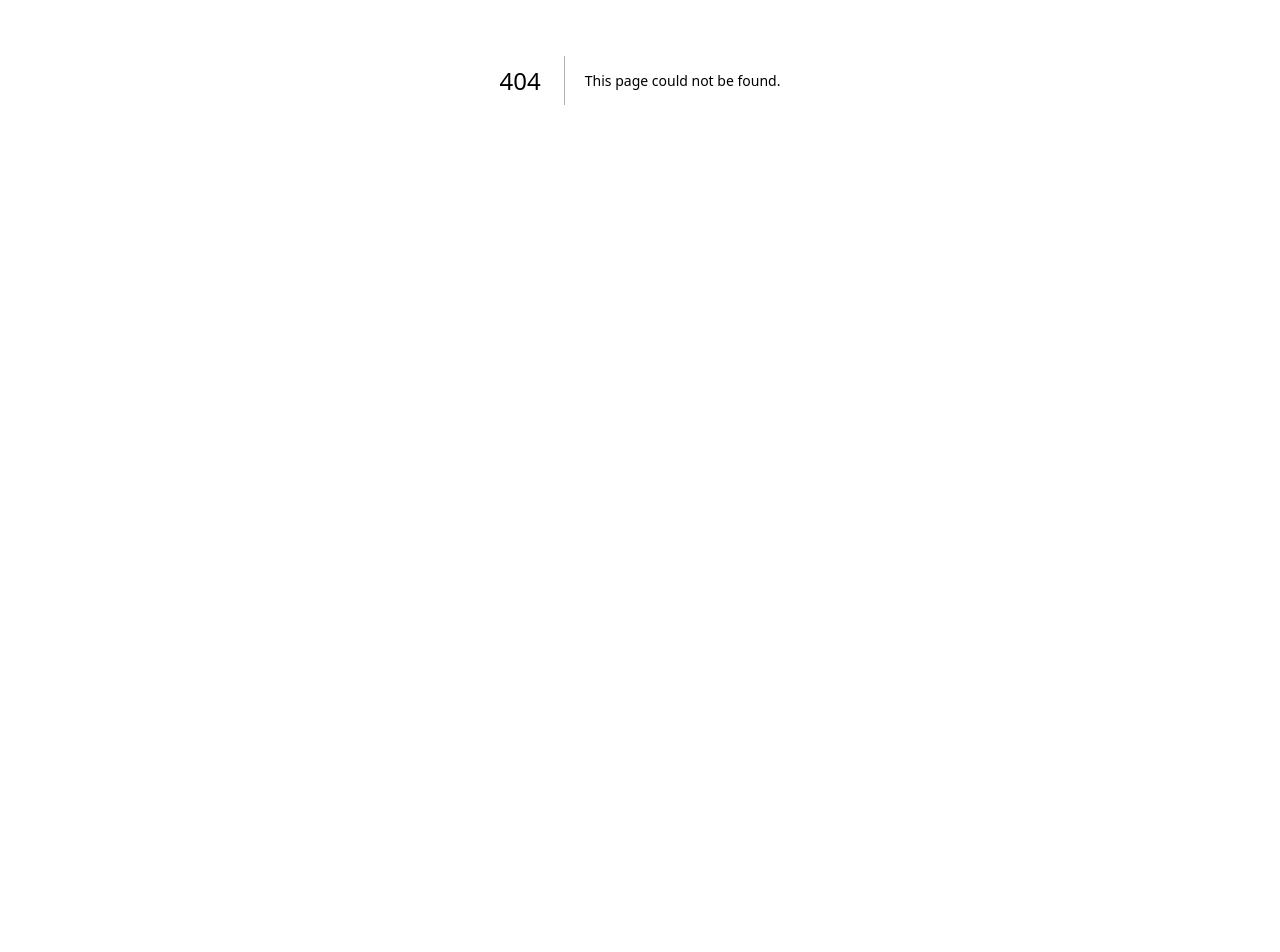
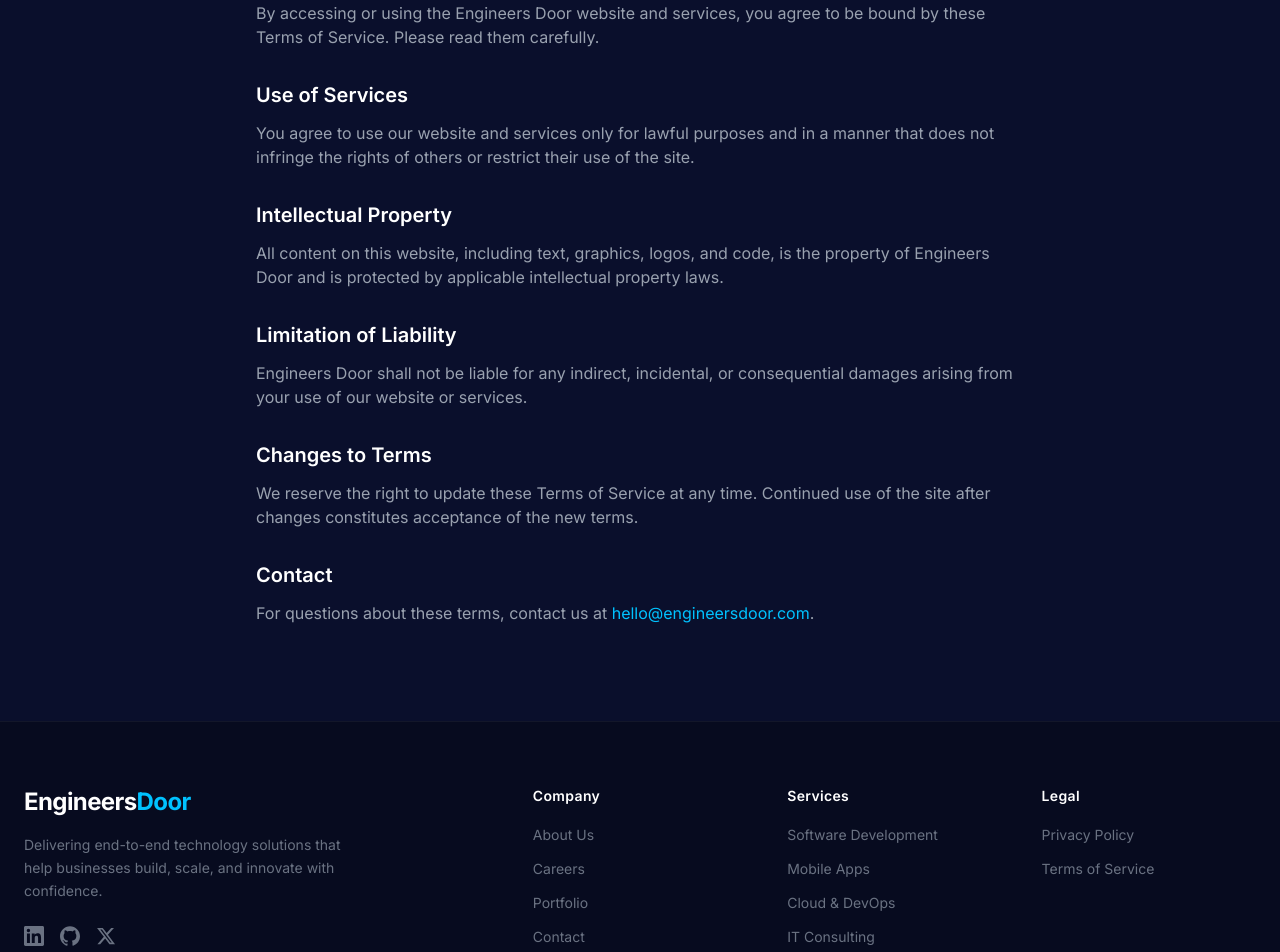
Before and after one commit to fahim-shahriar-alif/Engineers-Door, a Next.js app in the folder engineers-door/: page /terms-of-service in a window 1280 px wide. Before the commit this address had no page. Shown: the part 320-1272 px from the top of the page. Before the commit the page ends 800 px from the top, so only its background shows below. Built offline with nearby package versions, Linux system fonts and the light colour scheme.

Commit message:
Fixed footer focus outline, added Privacy Policy and Terms of Service pages

```diff
--- /dev/null
+++ b/engineers-door/app/privacy-policy/page.tsx
@@ -0,0 +1,63 @@
+import Navbar from "@/components/Navbar";
+import Footer from "@/components/Footer";
+
+export const metadata = {
+  title: "Privacy Policy — Engineers Door",
+};
+
+export default function PrivacyPolicyPage() {
+  return (
+    <main>
+      <Navbar />
+      <section className="bg-[#0a0f2c] min-h-screen pt-24 pb-24 px-6">
+        <div className="max-w-3xl mx-auto">
+          <div className="flex items-center gap-3 mb-4">
+            <span className="h-px w-10 bg-[#00c2ff]" />
+            <span className="text-[#00c2ff] text-xs font-semibold tracking-[0.2em] uppercase">
+              Legal
+            </span>
+          </div>
+          <h1 className="text-4xl md:text-5xl font-bold text-white mb-8">
+            Privacy Policy
+          </h1>
+          <div className="prose prose-invert prose-sm max-w-none text-gray-400 space-y-6">
+            <p>Last updated: May 2026</p>
+            <p>
+              Engineers Door ("we", "our", or "us") is committed to protecting
+              your privacy. This Privacy Policy explains how we collect, use,
+              and safeguard your information when you visit our website or use
+              our services.
+            </p>
+            <h2 className="text-white text-xl font-semibold mt-8 mb-3">Information We Collect</h2>
+            <p>
+              We may collect personal information such as your name, email
+              address, and message content when you submit a contact or
+              application form on our website.
+            </p>
+            <h2 className="text-white text-xl font-semibold mt-8 mb-3">How We Use Your Information</h2>
+            <p>
+              We use the information you provide solely to respond to your
+              inquiries, process applications, and improve our services. We do
+              not sell or share your personal data with third parties.
+            </p>
+            <h2 className="text-white text-xl font-semibold mt-8 mb-3">Cookies</h2>
+            <p>
+              Our website may use cookies to enhance your browsing experience.
+              You can choose to disable cookies through your browser settings.
+            </p>
+            <h2 className="text-white text-xl font-semibold mt-8 mb-3">Contact</h2>
+            <p>
+              If you have any questions about this Privacy Policy, please
+              contact us at{" "}
+              <a href="mailto:hello@engineersdoor.com" className="text-[#00c2ff] hover:underline">
+                hello@engineersdoor.com
+              </a>
+              .
+            </p>
+          </div>
+        </div>
+      </section>
+      <Footer />
+    </main>
+  );
+}
--- /dev/null
+++ b/engineers-door/app/terms-of-service/page.tsx
@@ -0,0 +1,68 @@
+import Navbar from "@/components/Navbar";
+import Footer from "@/components/Footer";
+
+export const metadata = {
+  title: "Terms of Service — Engineers Door",
+};
+
+export default function TermsOfServicePage() {
+  return (
+    <main>
+      <Navbar />
+      <section className="bg-[#0a0f2c] min-h-screen pt-24 pb-24 px-6">
+        <div className="max-w-3xl mx-auto">
+          <div className="flex items-center gap-3 mb-4">
+            <span className="h-px w-10 bg-[#00c2ff]" />
+            <span className="text-[#00c2ff] text-xs font-semibold tracking-[0.2em] uppercase">
+              Legal
+            </span>
+          </div>
+          <h1 className="text-4xl md:text-5xl font-bold text-white mb-8">
+            Terms of Service
+          </h1>
+          <div className="prose prose-invert prose-sm max-w-none text-gray-400 space-y-6">
+            <p>Last updated: May 2026</p>
+            <p>
+              By accessing or using the Engineers Door website and services, you
+              agree to be bound by these Terms of Service. Please read them
+              carefully.
+            </p>
+            <h2 className="text-white text-xl font-semibold mt-8 mb-3">Use of Services</h2>
+            <p>
+              You agree to use our website and services only for lawful purposes
+              and in a manner that does not infringe the rights of others or
+              restrict their use of the site.
+            </p>
+            <h2 className="text-white text-xl font-semibold mt-8 mb-3">Intellectual Property</h2>
+            <p>
+              All content on this website, including text, graphics, logos, and
+              code, is the property of Engineers Door and is protected by
+              applicable intellectual property laws.
+            </p>
+            <h2 className="text-white text-xl font-semibold mt-8 mb-3">Limitation of Liability</h2>
+            <p>
+              Engineers Door shall not be liable for any indirect, incidental,
+              or consequential damages arising from your use of our website or
+              services.
+            </p>
+            <h2 className="text-white text-xl font-semibold mt-8 mb-3">Changes to Terms</h2>
+            <p>
+              We reserve the right to update these Terms of Service at any time.
+              Continued use of the site after changes constitutes acceptance of
+              the new terms.
+            </p>
+            <h2 className="text-white text-xl font-semibold mt-8 mb-3">Contact</h2>
+            <p>
+              For questions about these terms, contact us at{" "}
+              <a href="mailto:hello@engineersdoor.com" className="text-[#00c2ff] hover:underline">
+                hello@engineersdoor.com
+              </a>
+              .
+            </p>
+          </div>
+        </div>
+      </section>
+      <Footer />
+    </main>
+  );
+}
--- a/engineers-door/components/Footer.tsx
+++ b/engineers-door/components/Footer.tsx
@@ -14,8 +14,8 @@
     { label: "IT Consulting", href: "/services" },
   ],
   Legal: [
-    { label: "Privacy Policy", href: "#" },
-    { label: "Terms of Service", href: "#" },
+    { label: "Privacy Policy", href: "/privacy-policy" },
+    { label: "Terms of Service", href: "/terms-of-service" },
   ],
 };
 
@@ -73,7 +73,7 @@
                   key={s.label}
                   href={s.href}
                   aria-label={s.label}
-                  className="text-gray-500 hover:text-[#00c2ff] transition-colors duration-200"
+                  className="text-gray-500 hover:text-[#00c2ff] transition-colors duration-200 focus:outline-none focus-visible:ring-1 focus-visible:ring-[#00c2ff] rounded"
                 >
                   {s.icon}
                 </a>
@@ -92,7 +92,7 @@
                   <li key={link.label}>
                     <Link
                       href={link.href}
-                      className="text-gray-500 hover:text-[#00c2ff] text-sm transition-colors duration-200"
+                      className="text-gray-500 hover:text-[#00c2ff] text-sm transition-colors duration-200 focus:outline-none focus-visible:ring-1 focus-visible:ring-[#00c2ff] rounded"
                     >
                       {link.label}
                     </Link>
```
